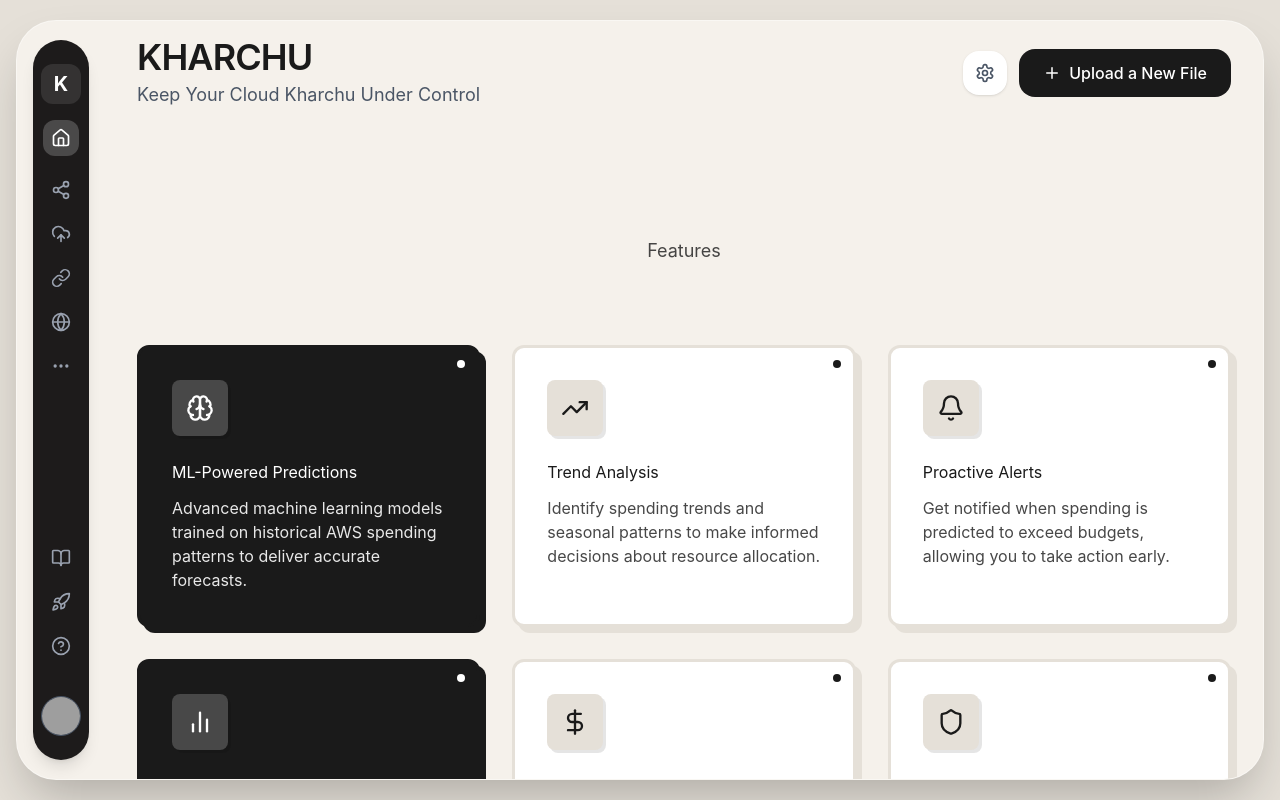
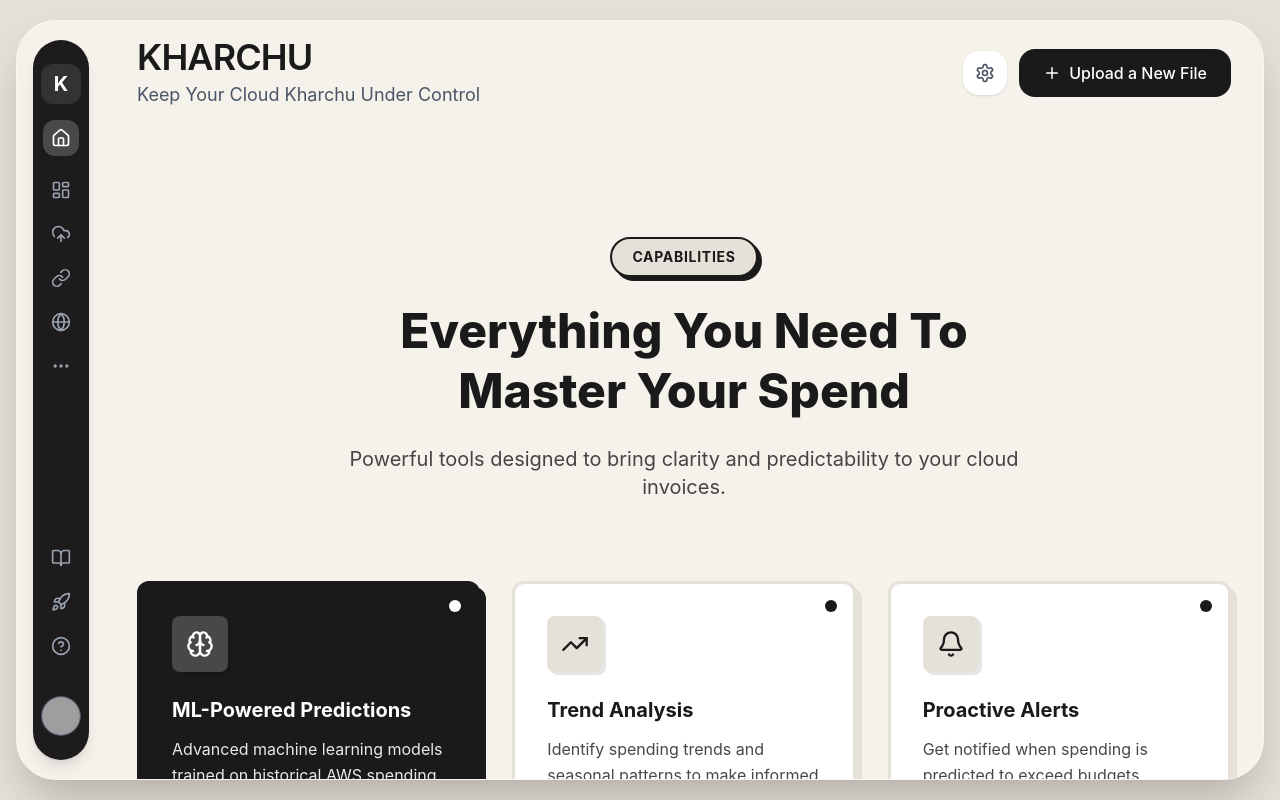
Before and after one commit to kapishyadav/BudgetForecast, a React (Vite) app in the folder budget_forecast_app/frontend/: page / in a window 1280 px wide. Built offline with nearby package versions, Linux system fonts and the light colour scheme; grey boxes are pictures that could not be loaded.

Commit message:
Adding Dashbaord icon and fixing features text on homepage

```diff
--- a/budget_forecast_app/frontend/src/components/Features.tsx
+++ b/budget_forecast_app/frontend/src/components/Features.tsx
@@ -36,11 +36,34 @@ const features = [
 export function Features() {
   return (
     <div className="max-w-7xl mx-auto px-4 sm:px-6 lg:px-8 py-24">
-      <div className="text-center mb-20">
-        <h2 className="max-w-2xl mx-auto text-lg" style={{ color: 'var(--primary)', opacity: 0.8 }}>
-          Features
+      {/* --- UPDATED HEADING SECTION --- */}
+      <div className="text-center mb-20 flex flex-col items-center">
+        {/* Eyebrow Badge */}
+        <div
+          className="inline-block px-5 py-2 mb-6 text-sm font-bold uppercase tracking-wider"
+          style={{
+            backgroundColor: 'var(--light-accent)',
+            color: 'var(--primary)',
+            borderRadius: '999px',
+            border: '2px solid var(--primary)',
+            boxShadow: '4px 4px 0 var(--primary)'
+          }}
+        >
+          Capabilities
+        </div>
+
+        {/* Main Headline */}
+        <h2 className="text-4xl md:text-5xl font-extrabold mb-6 leading-tight" style={{ color: 'var(--primary)' }}>
+          Everything You Need To <br />
+          <span style={{ color: 'var(--accent)' }}>Master Your Spend</span>
         </h2>
+
+        {/* Supporting Subtitle */}
+        <p className="max-w-2xl mx-auto text-xl" style={{ color: 'var(--primary)', opacity: 0.8 }}>
+          Powerful tools designed to bring clarity and predictability to your cloud invoices.
+        </p>
       </div>
+      {/* ----------------------------- */}
 
       <div className="grid grid-cols-1 md:grid-cols-2 lg:grid-cols-3 gap-8">
         {features.map((feature, index) => {
@@ -86,16 +109,16 @@ export function Features() {
               >
                 <Icon className="w-7 h-7" style={{ color: isHighlighted ? 'white' : 'var(--accent)' }} />
               </div>
-              <h3 className="mb-3" style={{ color: isHighlighted ? 'white' : 'var(--primary)' }}>
+              <h3 className="text-xl font-bold mb-3" style={{ color: isHighlighted ? 'white' : 'var(--primary)' }}>
                 {feature.title}
               </h3>
-              <p style={{ color: isHighlighted ? 'rgba(255,255,255,0.9)' : 'var(--primary)', opacity: isHighlighted ? 1 : 0.8 }}>
+              <p className="leading-relaxed" style={{ color: isHighlighted ? 'rgba(255,255,255,0.9)' : 'var(--primary)', opacity: isHighlighted ? 1 : 0.8 }}>
                 {feature.description}
               </p>
 
               {/* Corner accent */}
               <div
-                className="absolute top-3 right-3 w-2 h-2 rounded-full"
+                className="absolute top-4 right-4 w-3 h-3 rounded-full"
                 style={{ backgroundColor: isHighlighted ? 'white' : 'var(--accent)' }}
               ></div>
             </div>
--- a/budget_forecast_app/frontend/src/pages/KharchuDashboard/LeftSidebar.tsx
+++ b/budget_forecast_app/frontend/src/pages/KharchuDashboard/LeftSidebar.tsx
@@ -1,4 +1,5 @@
 import { Link, useLocation } from 'react-router-dom';
+import { LayoutDashboard } from 'lucide-react';
 import {
   Home,
   Share2,
@@ -20,9 +21,13 @@ export function LeftSidebar() {
     <div className="w-14 bg-[#1D1B1B] h-[90vh] rounded-[40px] flex flex-col items-center py-6 mx-4 my-auto justify-between shadow-lg">
       <div className="flex flex-col items-center space-y-6">
         {/* Logo */}
-        <div className="w-10 h-10 bg-white/10 rounded-xl flex items-center justify-center mb-4">
+        <Link
+          to="/"
+          className="w-10 h-10 bg-white/10 rounded-xl flex items-center justify-center mb-4 hover:bg-white/20 transition-colors cursor-pointer"
+          title="Go to Home"
+        >
           <span className="text-white font-bold text-xl">K</span>
-        </div>
+        </Link>
 
         {/* Navigation Icons */}
         <Link
@@ -31,15 +36,23 @@ export function LeftSidebar() {
         >
           <Home size={20} />
         </Link>
-        <button className="text-gray-400 hover:text-white transition-colors">
-          <Share2 size={20} />
-        </button>
+
+        {/* Dashboard button now links to /kharchu and handles the active state */}
         <Link
           to="/kharchu"
           className={`transition-colors ${isDashboard ? 'text-white bg-white/20 p-2 rounded-xl' : 'text-gray-400 hover:text-white'}`}
+          title="Go to Dashboard"
+        >
+          <LayoutDashboard size={20} />
+        </Link>
+
+        {/* Upload button is now a blank/inactive button for now */}
+        <button
+          className="text-gray-400 hover:text-white transition-colors"
+          title="Upload File"
         >
           <UploadCloud size={20} />
-        </Link>
+        </button>
         <button className="text-gray-400 hover:text-white transition-colors">
           <LinkIcon size={20} />
         </button>
```
